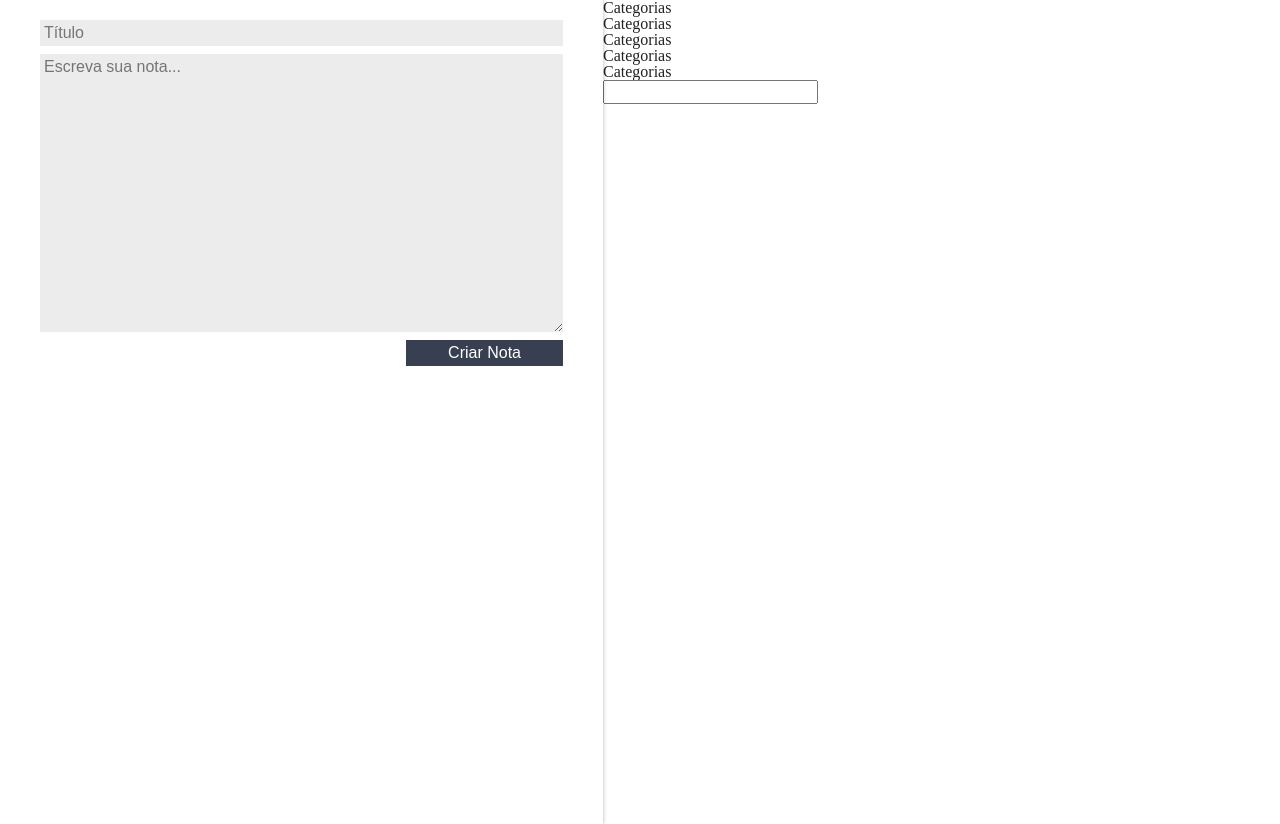
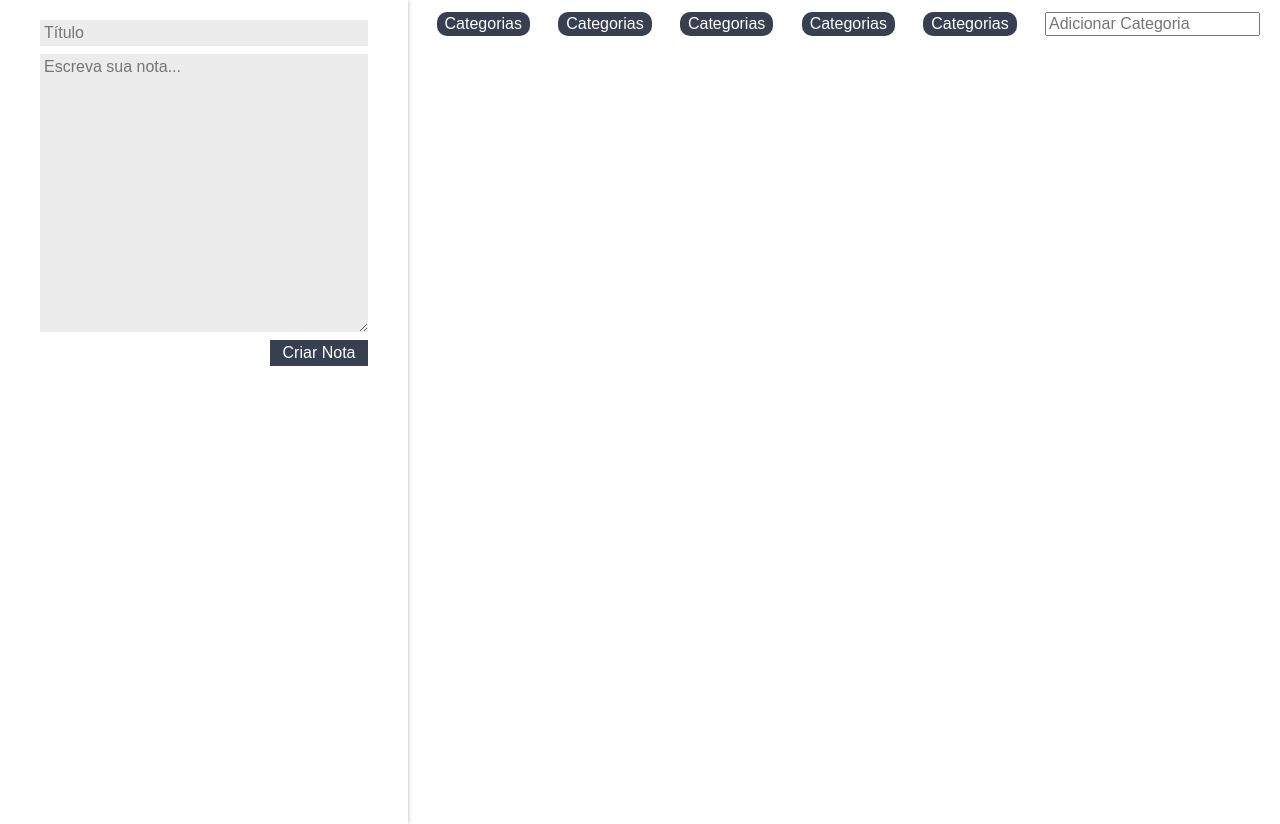
Before and after one commit to LuisLimaIt/react_ciclo-de-vida-dos-componentes, a React (Create React App) app: page / in a window 1280 px wide. Built offline with nearby package versions, Linux system fonts and the light colour scheme; the HTML template or start-up script is replaced by a standard one.

Commit message:
Stateful e Stateless Components

```diff
--- a/src/components/ListaDeCategorias/ListaDeCategorias.jsx
+++ b/src/components/ListaDeCategorias/ListaDeCategorias.jsx
@@ -1,18 +1,31 @@
 import React, { Component } from "react";
+import "./estilo.css";
 
 class ListaDeCategorias extends Component {
 
+    _handleEventoInput(e) {
+        console.log(e.key);
+        if(e.key == "Enter") {
+            console.log("Adicionar Categoria")
+        }
+    }
+
     render() {
         return (
-            <section>
-                <ul>
-                    <li>Categorias</li>
-                    <li>Categorias</li>
-                    <li>Categorias</li>
-                    <li>Categorias</li>
-                    <li>Categorias</li>
+            <section className="lista-categorias">
+                <ul className="lista-categorias_lista">
+                    <li className="lista-categorias_item">Categorias</li>
+                    <li className="lista-categorias_item">Categorias</li>
+                    <li className="lista-categorias_item">Categorias</li>
+                    <li className="lista-categorias_item">Categorias</li>
+                    <li className="lista-categorias_item">Categorias</li>
                 </ul>
-                <input type="text" />
+                <input
+                    type="text"
+                    className="lista-categorias_input"
+                    placeholder="Adicionar Categoria"
+                    onKeyUp={this._handleEventoInput.bind(this)}
+                />
             </section>
         );
     }
--- /dev/null
+++ b/src/components/ListaDeCategorias/estilo.css
@@ -0,0 +1,21 @@
+.lista-categorias{
+    display: flex;
+    flex-direction: row;
+    margin-top: 12px;
+}
+.lista-categorias_lista{
+    flex: 1;
+    display: flex;
+    flex-direction: row;
+    justify-content: space-evenly;
+}
+.lista-categorias_item{
+    background-color: var(--secundaria);
+    color: white;
+    padding: 4px 8px;
+    border-radius: 10px;
+    font-family: Arial, Helvetica, sans-serif;
+}
+.lista-categorias_input{
+    margin-right: 20px;
+}
```
